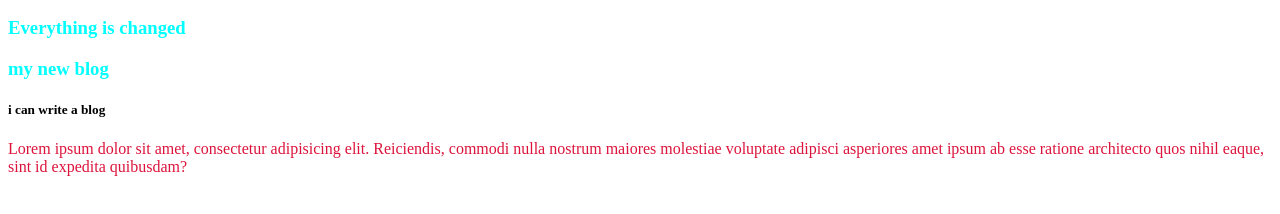
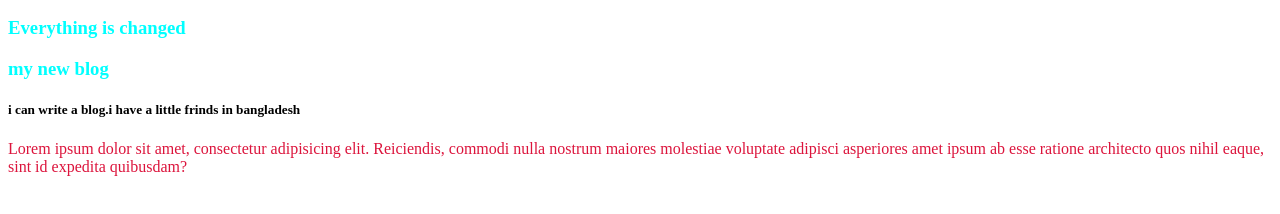
Before and after one commit to tunnimaar/my-second-repo, a plain HTML site: page index.html in a window 1280 px wide. Shown: the part 110-324 px from the top of the page. Drawn offline with Linux system fonts and the light colour scheme.

```diff
--- a/index.html
+++ b/index.html
@@ -13,7 +13,7 @@
   <h3>Everything is changed</h3>
   <div>
     <h3>my new blog</h3>
-    <h5>i can write a blog</h5>
+    <h5>i can write a blog.i have a little frinds in bangladesh</h5>
     <p>Lorem ipsum dolor sit amet, consectetur adipisicing elit. Reiciendis, commodi nulla nostrum maiores molestiae voluptate adipisci asperiores amet ipsum ab esse ratione architecto quos nihil eaque, sint id expedita quibusdam?</p>
   </div>
 </body>
```
